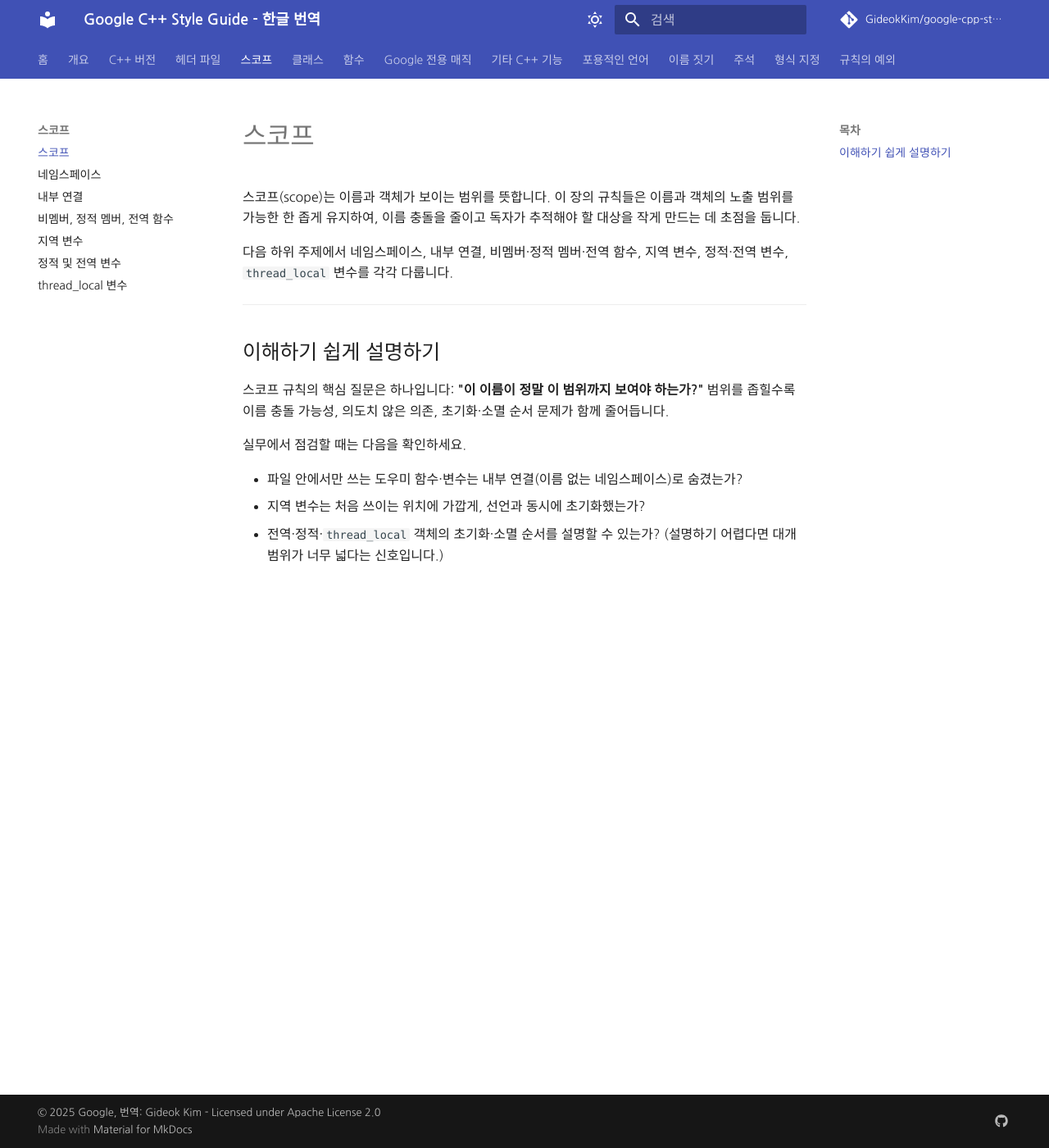
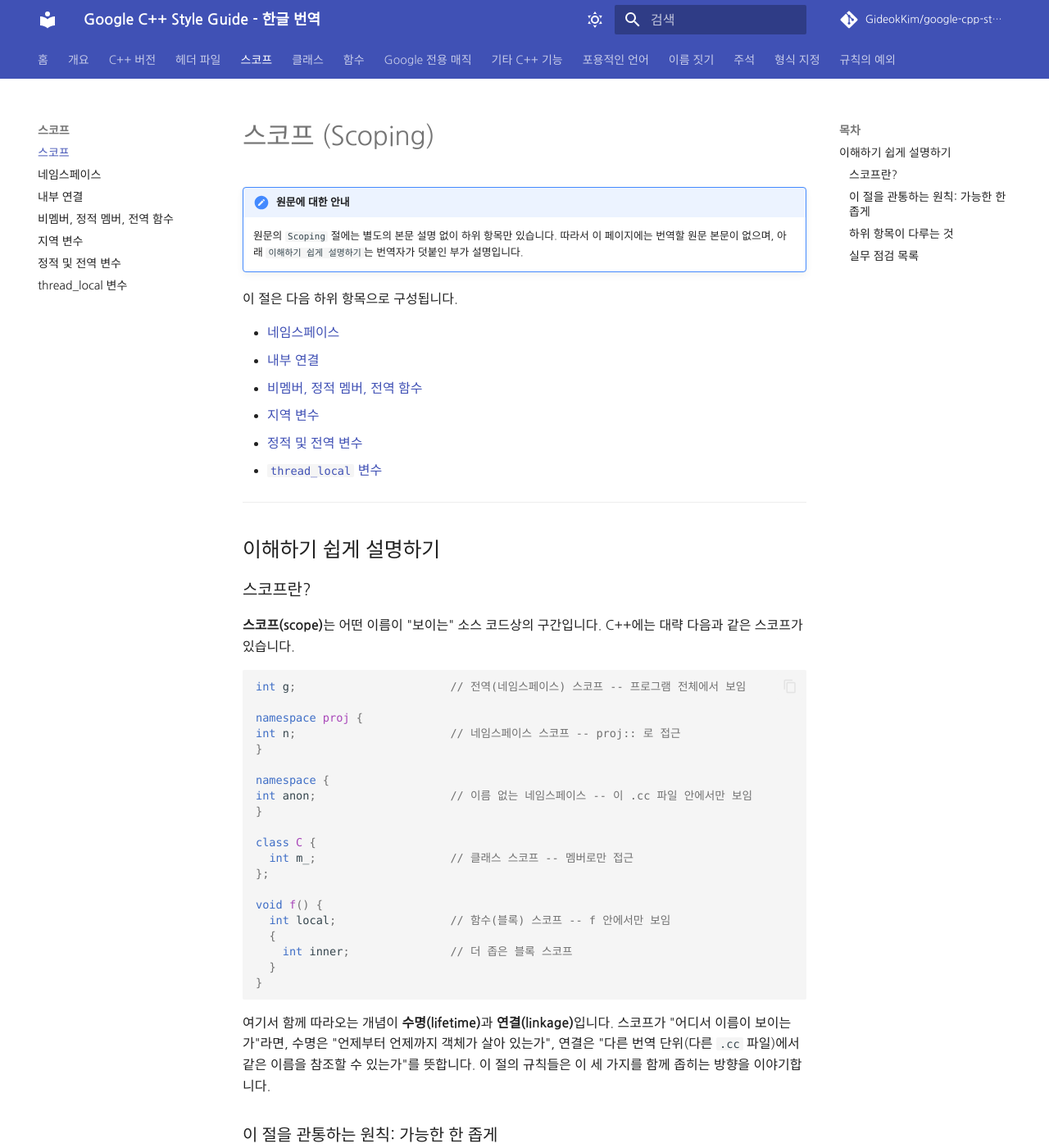
Before and after one commit to GideokKim/google-cpp-style-guide-kr, an MkDocs documentation site: the page built from google cpp style guide/scoping.md, in a window 1280 px wide and 1400 px high. Shown: the whole window at 82% size. Built offline with MkDocs 1.6.1 and Material for MkDocs 9.7.7, drawn with Linux system fonts in a browser that asks for light colours; some web fonts are replaced; comment, search, counter and statistics services are not loaded; some of the changed text lies outside the part shown.

Commit message:
docs(scope): drop non-upstream intro from `scoping`
The upstream `Scoping` heading has no body text at all, only subsections.
The page nevertheless opened with a translator-written paragraph placed
where translated upstream text belongs, so readers could not tell it apart
from the original.

Remove that paragraph, state in an admonition that upstream has no body
for this section, list the subsections as links, and move the added
material under `이해하기 쉽게 설명하기` where translator commentary
belongs. Expand it with scope examples, the four benefits of narrowing
scope, a per-subsection summary table and a review checklist.

Resolves: #3

````diff
--- a/google cpp style guide/scoping.md
+++ b/google cpp style guide/scoping.md
@@ -1,17 +1,79 @@
-# 스코프
+# 스코프 (Scoping)
 
-스코프(scope)는 이름과 객체가 보이는 범위를 뜻합니다. 이 장의 규칙들은 이름과 객체의 노출 범위를 가능한 한 좁게 유지하여, 이름 충돌을 줄이고 독자가 추적해야 할 대상을 작게 만드는 데 초점을 둡니다.
+!!! note "원문에 대한 안내"
 
-다음 하위 주제에서 네임스페이스, 내부 연결, 비멤버·정적 멤버·전역 함수, 지역 변수, 정적·전역 변수, `thread_local` 변수를 각각 다룹니다.
+    원문의 `Scoping` 절에는 별도의 본문 설명 없이 하위 항목만 있습니다. 따라서 이 페이지에는 번역할 원문 본문이 없으며, 아래 `이해하기 쉽게 설명하기`는 번역자가 덧붙인 부가 설명입니다.
+
+이 절은 다음 하위 항목으로 구성됩니다.
+
+- [네임스페이스](namespaces.md)
+- [내부 연결](internal_linkage.md)
+- [비멤버, 정적 멤버, 전역 함수](nonmember_static_member_and_global_functions.md)
+- [지역 변수](local_variables.md)
+- [정적 및 전역 변수](static_and_global_variables.md)
+- [`thread_local` 변수](thread_local_variables.md)
 
 ---
 
 ## 이해하기 쉽게 설명하기
 
-스코프 규칙의 핵심 질문은 하나입니다: **"이 이름이 정말 이 범위까지 보여야 하는가?"** 범위를 좁힐수록 이름 충돌 가능성, 의도치 않은 의존, 초기화·소멸 순서 문제가 함께 줄어듭니다.
+### 스코프란?
 
-실무에서 점검할 때는 다음을 확인하세요.
+**스코프(scope)**는 어떤 이름이 "보이는" 소스 코드상의 구간입니다. C++에는 대략 다음과 같은 스코프가 있습니다.
 
-- 파일 안에서만 쓰는 도우미 함수·변수는 내부 연결(이름 없는 네임스페이스)로 숨겼는가?
-- 지역 변수는 처음 쓰이는 위치에 가깝게, 선언과 동시에 초기화했는가?
-- 전역·정적·`thread_local` 객체의 초기화·소멸 순서를 설명할 수 있는가? (설명하기 어렵다면 대개 범위가 너무 넓다는 신호입니다.)
+```cpp
+int g;                       // 전역(네임스페이스) 스코프 -- 프로그램 전체에서 보임
+
+namespace proj {
+int n;                       // 네임스페이스 스코프 -- proj:: 로 접근
+}
+
+namespace {
+int anon;                    // 이름 없는 네임스페이스 -- 이 .cc 파일 안에서만 보임
+}
+
+class C {
+  int m_;                    // 클래스 스코프 -- 멤버로만 접근
+};
+
+void f() {
+  int local;                 // 함수(블록) 스코프 -- f 안에서만 보임
+  {
+    int inner;               // 더 좁은 블록 스코프
+  }
+}
+```
+
+여기서 함께 따라오는 개념이 **수명(lifetime)**과 **연결(linkage)**입니다. 스코프가 "어디서 이름이 보이는가"라면, 수명은 "언제부터 언제까지 객체가 살아 있는가", 연결은 "다른 번역 단위(다른 `.cc` 파일)에서 같은 이름을 참조할 수 있는가"를 뜻합니다. 이 절의 규칙들은 이 세 가지를 함께 좁히는 방향을 이야기합니다.
+
+### 이 절을 관통하는 원칙: 가능한 한 좁게
+
+스코프 규칙의 핵심 질문은 하나입니다.
+
+> **"이 이름이 정말 이만큼 넓은 범위까지 보여야 하는가?"**
+
+범위를 좁힐수록 다음이 함께 줄어듭니다.
+
+- **이름 충돌** — 보이는 범위가 좁으면 부딪힐 상대도 적습니다.
+- **읽는 사람이 추적할 대상** — 어떤 변수가 파일 안에서만 쓰인다는 사실이 보장되면, 그 파일만 읽고도 동작을 이해할 수 있습니다.
+- **의도치 않은 결합** — 밖에서 참조할 수 없는 구현은 자유롭게 바꾸거나 지울 수 있습니다.
+- **초기화·소멸 순서 문제** — 전역/정적 객체가 줄어들면 순서에 의존하는 버그도 줄어듭니다.
+
+### 하위 항목이 다루는 것
+
+| 하위 항목 | 다루는 범위 | 한 줄 요약 |
+| --- | --- | --- |
+| [네임스페이스](namespaces.md) | 전역 스코프의 분할 | 코드는 프로젝트 고유 네임스페이스 안에 두고, `using namespace`는 쓰지 않습니다. |
+| [내부 연결](internal_linkage.md) | 번역 단위 경계 | `.cc` 안에서만 쓰는 것은 이름 없는 네임스페이스나 `static`으로 숨깁니다. |
+| [비멤버·정적 멤버·전역 함수](nonmember_static_member_and_global_functions.md) | 함수의 소속 | 상태가 필요 없는 함수는 클래스의 정적 멤버보다 네임스페이스 안의 비멤버 함수로 둡니다. |
+| [지역 변수](local_variables.md) | 함수 안 | 가능한 한 좁은 스코프에서, 처음 쓰는 지점 가까이에 선언과 동시에 초기화합니다. |
+| [정적 및 전역 변수](static_and_global_variables.md) | 프로그램 수명 | 정적 수명을 갖는 객체는 소멸자 순서 문제 때문에 강하게 제한됩니다. |
+| [`thread_local` 변수](thread_local_variables.md) | 스레드 수명 | 편리하지만 비용과 초기화 규칙이 있어 조건부로만 허용됩니다. |
+
+### 실무 점검 목록
+
+- 파일 안에서만 쓰는 도우미 함수·상수를 헤더에 노출하고 있지는 않은가? (→ 이름 없는 네임스페이스로)
+- 헤더에서 `using` 선언이나 네임스페이스 별칭으로 남의 이름을 끌어와, 그 헤더를 포함하는 모든 파일에 흘리고 있지는 않은가?
+- 지역 변수를 함수 맨 위에 몰아 선언해 두고 한참 뒤에 쓰고 있지는 않은가?
+- 전역·정적·`thread_local` 객체의 초기화와 소멸 순서를 설명할 수 있는가? 설명하기 어렵다면 대개 스코프가 너무 넓다는 신호입니다.
+- "일단 전역으로 두고 나중에 좁히자"는 판단을 하고 있지는 않은가? 넓힌 스코프는 사용자가 생기는 순간 되돌리기 어려워집니다.
````
